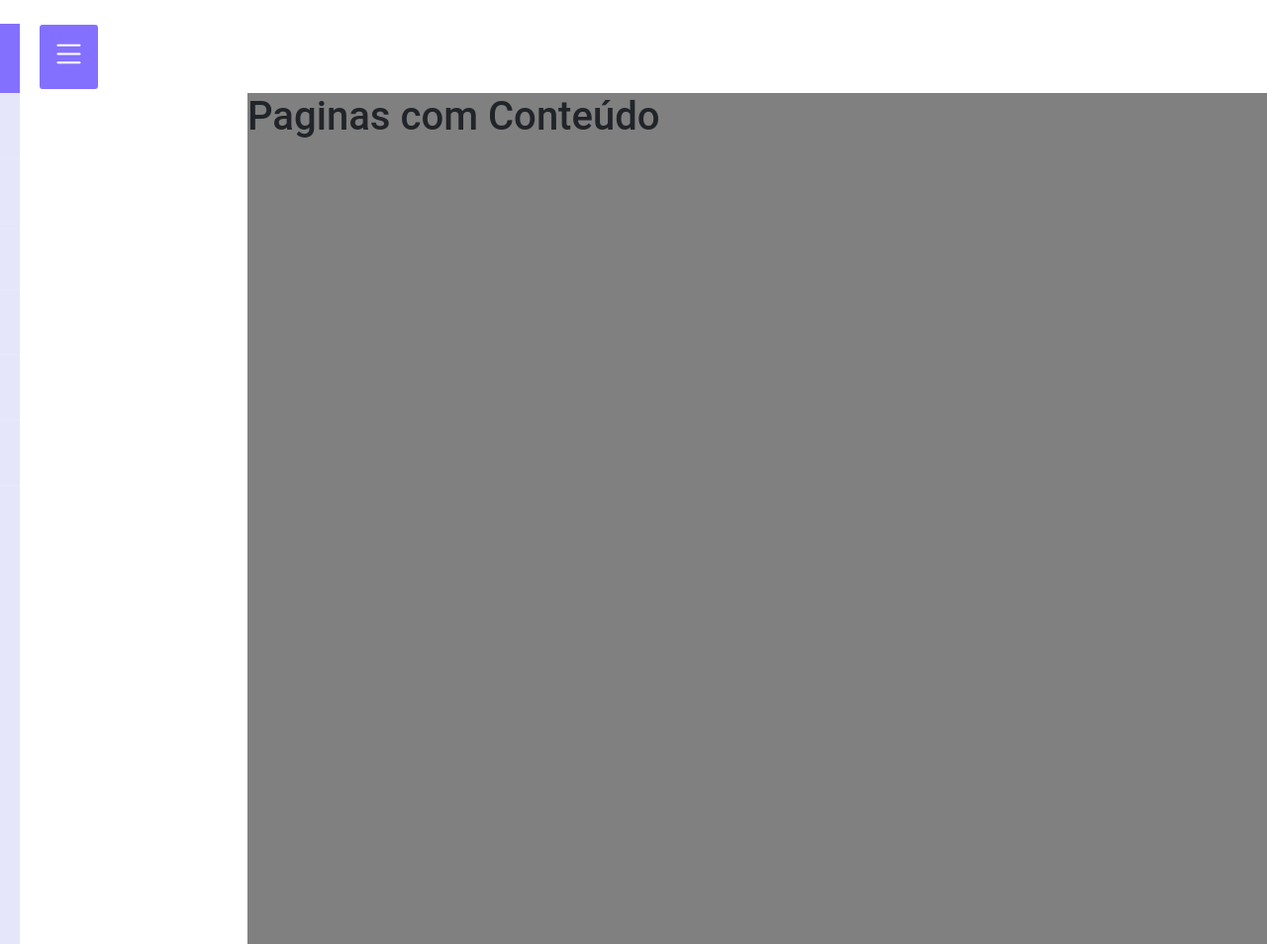
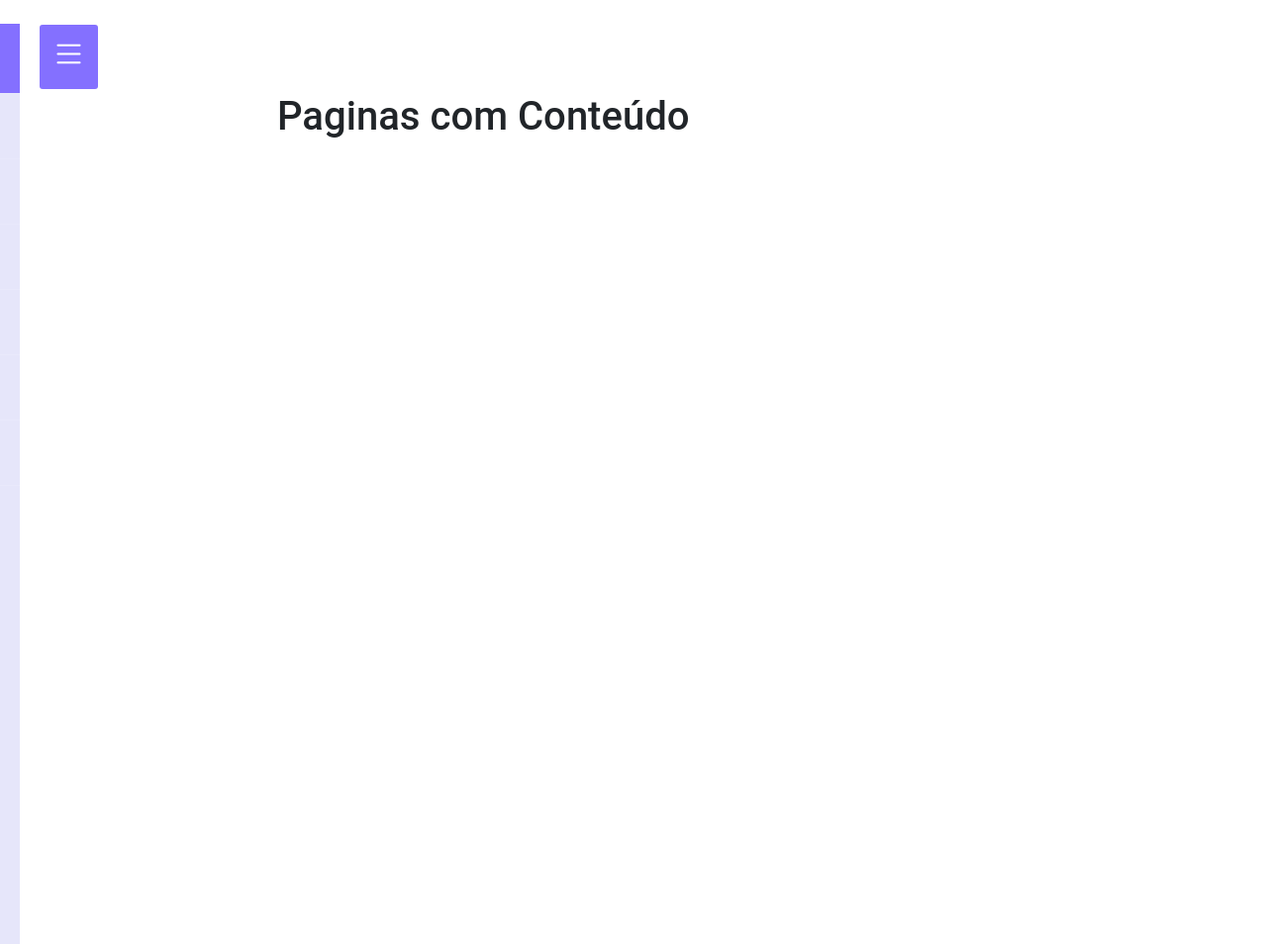
Before and after one commit to mikasa42/Site_RFID, a Django app: page / in a window 1280 px wide. Shown: the whole page at 99% size. Run offline with Django 4.2, Linux system fonts and the light colour scheme.

Commit message:
Side-bar com css puro

```diff
--- a/Site/about/static/css/styles.css
+++ b/Site/about/static/css/styles.css
@@ -89,9 +89,8 @@ label #cancelar{
 .corpo{
     position: fixed;
     top:94px;
-    left:250px;
+    left:280px;
     width: 100%;
     height: 100%;
-    background:gray;
     transition: all .5s ease;
 }
```
